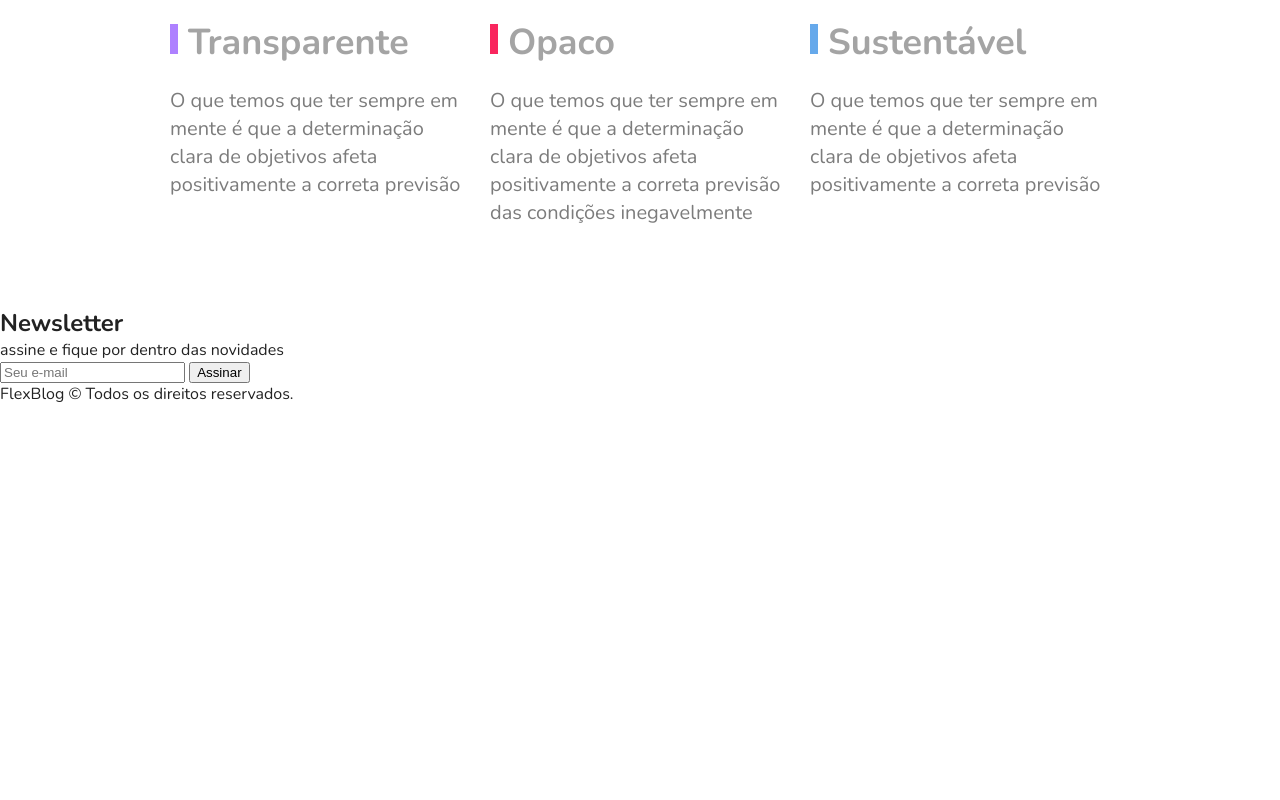
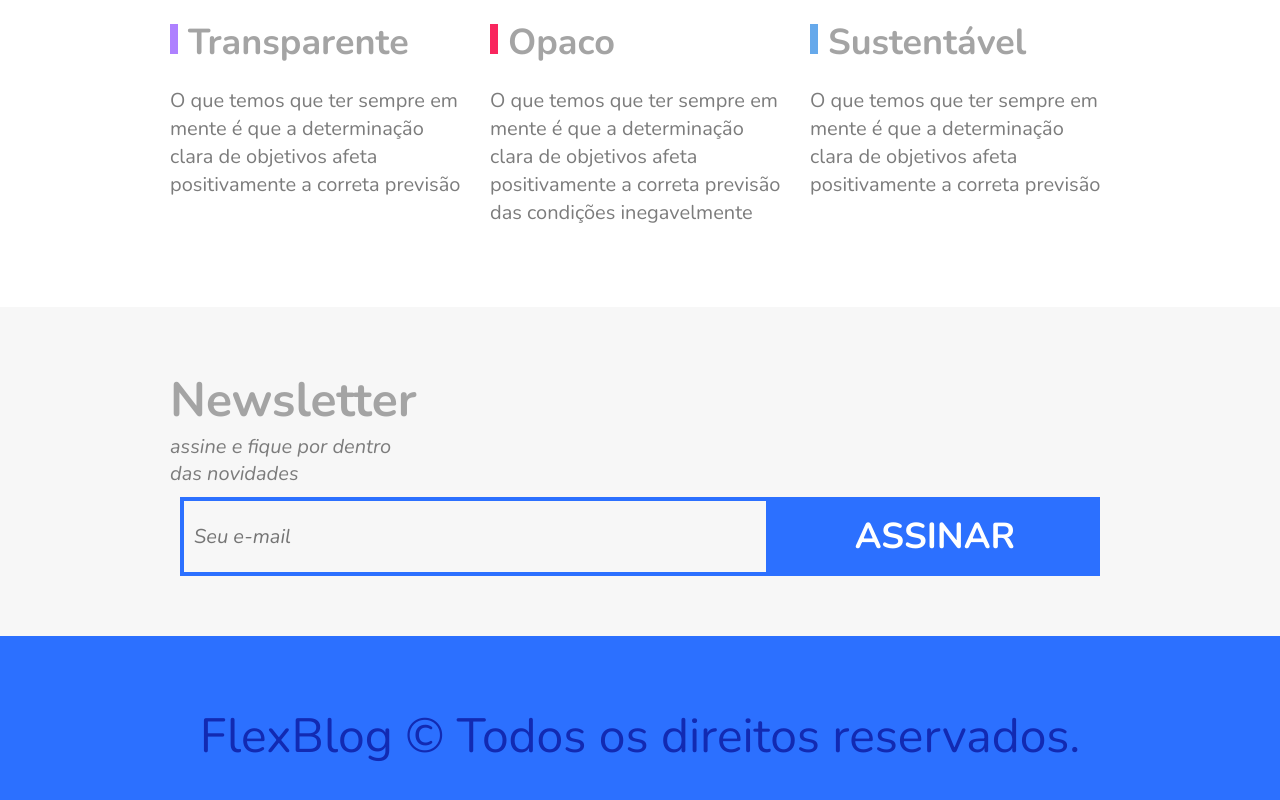
Before and after one commit to camposyuri/Flex-blog, a plain HTML site: page index.html in a window 1280 px wide. Shown: the part 2857-3657 px from the top of the page. Before the commit the page ends 3262 px from the top, so only its background shows below. Drawn offline with nearby package versions, Linux system fonts and the light colour scheme.

Commit message:
Css Newsletter e footer feito

```diff
--- a/css/style.css
+++ b/css/style.css
@@ -300,6 +300,87 @@ img {
     color: #7c7c7c;
 }
 
+
+/* Newsletter */
+
+.newsletter {
+    background: #f7f7f7;
+    padding: 60px calc((100% - 960px) / 2);
+    display: flex;
+    flex-wrap: wrap;
+}
+
+.newsletter-info {
+    flex: 1 1 200px;
+    margin: 0 10px;
+}
+
+.newsletter-info h1 {
+    font-size: 3em;
+    color: #a4a4a4;
+}
+
+.newsletter-info p {
+    font-size: 1.25em;
+    font-style: italic;
+    max-width: 230px;
+    color: #7c7c7c;
+    margin-bottom: 10px;
+}
+
+
+.newsletter-form {
+    flex: 2 1 260px;
+    margin: 0 10px;
+    align-self: center;
+    display: flex;
+    flex-wrap: wrap;
+}
+
+.newsletter-form input {
+    flex: 3 1 200px;
+    font-size: 1.25em;
+    color: #7c7c7c;
+    font-style: italic;
+    font-family: 'Nunito', Helvetica, Arial, sans-serif;
+    border: 4px solid #2c70ff;
+    background: transparent;
+    padding: 15px 10px;
+    margin: 0px;
+    border-radius: 0px;
+}
+
+.newsletter-form button {
+    flex: 1 1 200px;
+    font-family: 'Nunito', Helvetica, Arial, sans-serif;
+    font-size: 2.25em;
+    font-weight: bold;
+    text-transform: uppercase;
+    background: #2c70ff;
+    color: #FFFFFF;
+    margin: 0;
+    cursor: pointer;
+    border: 0px;
+    padding: 15px 10px;
+}
+
+
+/* Footer */
+
+.footer {
+    display: flex;
+    background: #2c70ff;
+    height: 200px;
+    align-items: center;
+}
+
+.footer p {
+    flex: 1;
+    text-align: center;
+    font-size: 3em;
+    color: #122ab2;
+}
+
 @media (max-width: 800px) {
     .preco {
         padding-left: 10px;
@@ -313,4 +394,8 @@ img {
     .preco .preco-item:nth-child(2) {
         order: -1;
     }
+
+    .newsletter-form button {
+        font-size: 1.5em;
+    }
 }
```
